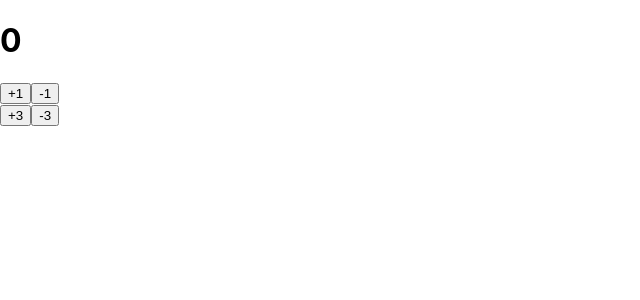
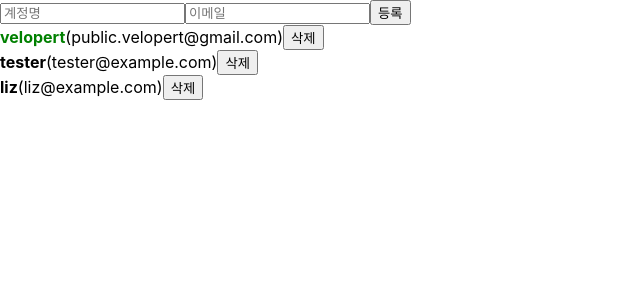
Before and after one commit to xmflr95/first-react, a React (Create React App) app: page / in a window 1280 px wide. Shown: the top 300 px of the page, without its empty margins (0-640 px from the left). Built offline with nearby package versions, Linux system fonts and the light colour scheme.

Commit message:
curr study

```diff
--- a/src/App.js
+++ b/src/App.js
@@ -1,9 +1,80 @@
-import React from "react";
-import Counter from "./Counter";
+import React, { useRef, useState } from "react";
+import CreateUser from "./CreateUser";
+import UserList from "./UserList";
 
 function App() {
+  const [inputs, setInputs] = useState({
+    username: '',
+    email: '',
+  });
+  const { username, email } = inputs;
+  const onChange = e => {
+    const { name, value } = e.target;
+    setInputs({
+      ...inputs,
+      [name]: value
+    });
+  };
+  const [users, setUsers] = useState([
+    {
+      id: 1,
+      username: 'velopert',
+      email: 'public.velopert@gmail.com',
+      active: true
+    },
+    {
+      id: 2,
+      username: 'tester',
+      email: 'tester@example.com',
+      active: false
+    },
+    {
+      id: 3,
+      username: 'liz',
+      email: 'liz@example.com',
+      active: false
+    },
+  ]);
+
+  const nextId = useRef(4);
+  const onCreate = () => {
+    const user = {
+      id: nextId.current,
+      username,
+      email
+    };
+    // setUsers([...users, user]);
+    setUsers(users.concat(user));
+
+    setInputs({
+      username: '',
+      email: ''
+    });
+    nextId.current += 1;
+  };
+
+  const onRemove = id => {
+    setUsers(users.filter(user => user.id != id));
+  }
+
+  const onToggle = id => {
+    setUsers(
+      users.map(user =>
+        user.id === id ? { ...user, active: !user.active } : user
+      )
+    );
+  };
+
   return (
-    <Counter />
+    <>
+      <CreateUser
+        username={username}
+        email={email}
+        onChange={onChange}
+        onCreate={onCreate}
+      />
+      <UserList users={ users } onRemove={onRemove} onToggle={onToggle} />
+    </>
   );
 }
 
--- /dev/null
+++ b/src/CreateUser.js
@@ -0,0 +1,23 @@
+import React from 'react';
+
+function CreateUser({ username, email, onChange, onCreate }) {
+  return (
+    <div>
+      <input
+        name='username'
+        placeholder='계정명'
+        onChange={onChange}
+        value={username}
+      />
+      <input
+        name='email'
+        placeholder='이메일'
+        onChange={onChange}
+        value={email}
+      />
+      <button onClick={onCreate}>등록</button>
+    </div>
+  )
+}
+
+export default CreateUser;
--- /dev/null
+++ b/src/UserList.js
@@ -0,0 +1,36 @@
+import React from 'react';
+
+function User({ user, onRemove, onToggle }) {
+  return (
+    <div>
+      <b
+        style={{
+          cursor: 'pointer',
+          color: user.active ? 'green' : 'black'
+        }}
+        onClick={() => onToggle(user.id)}
+      >
+        {user.username}
+      </b>
+      <span>({user.email})</span>
+      <button onClick={() => onRemove(user.id)}>삭제</button>
+    </div>
+  );
+}
+
+function UserList({ users, onRemove, onToggle }) {
+  return (
+    <div>
+      {users.map(user => (
+        <User
+          user={user}
+          key={user.id}
+          onRemove={onRemove}
+          onToggle={onToggle}
+        />
+      ))}
+    </div>
+  )
+}
+
+export default UserList;
```
Also changed, not shown: src/InputSample.js (added, +42 -0 lines).
